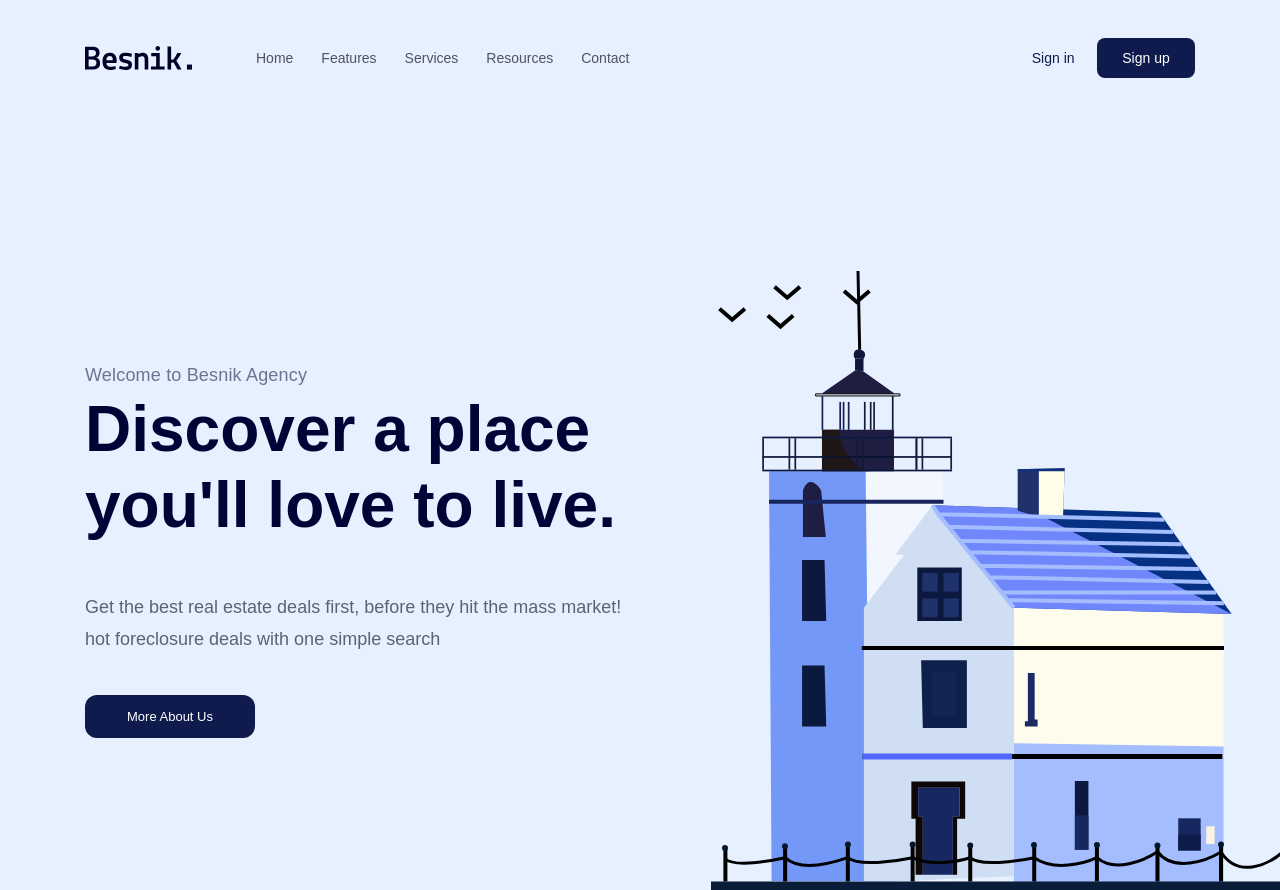
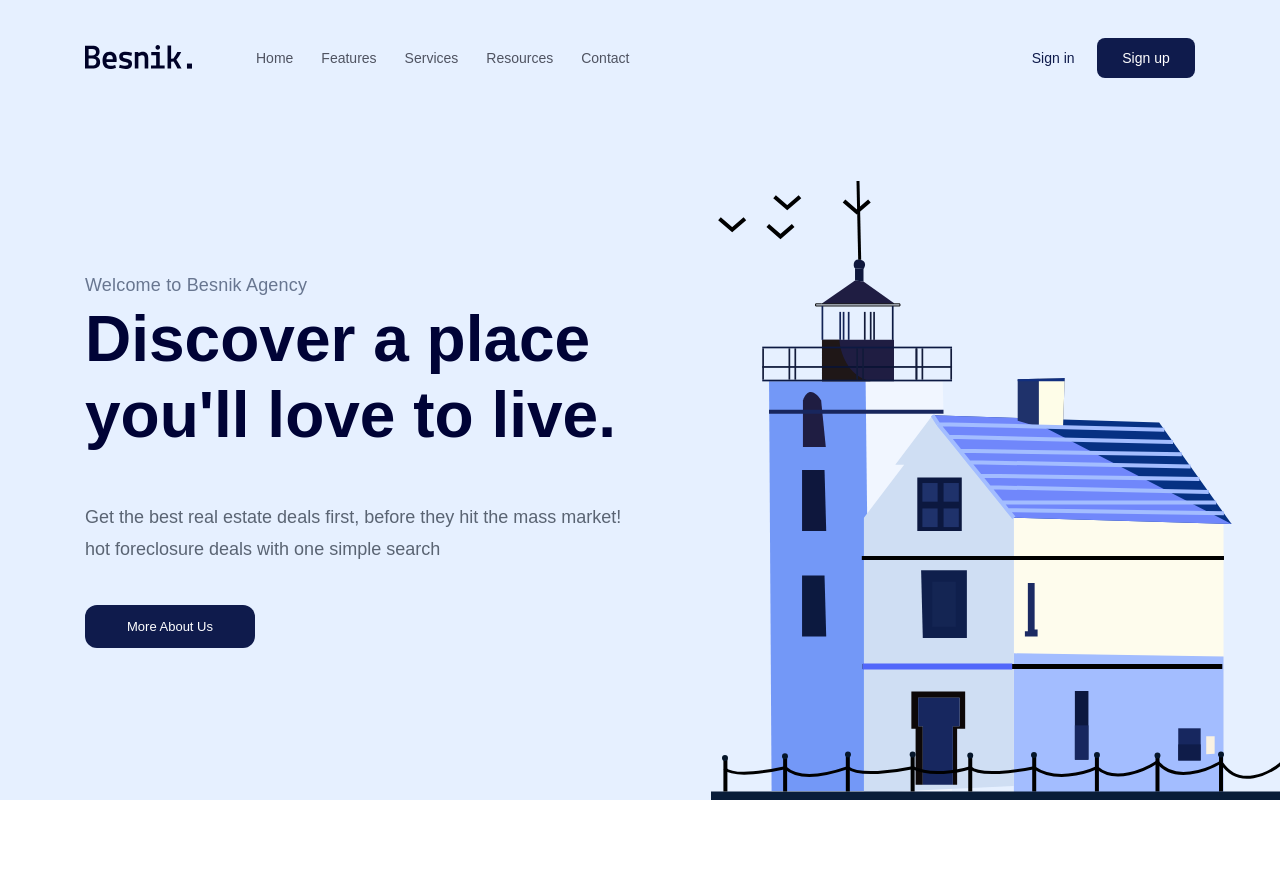
Before and after one commit to duongtx1604/html-css-project-01, a plain HTML site: page index.html in a window 1280 px wide. Shown: the top 890 px of the page. Drawn offline with Linux system fonts and the light colour scheme.

Commit message:
Fix bug logo

```diff
--- a/asssets/css/styles.css
+++ b/asssets/css/styles.css
@@ -51,7 +51,7 @@ a {
 
 .hero-warp {
     background: #e6f0ff;
-    height: 100vh;
+    height: calc(100vh - 90px);
     position: relative;
     display: flex;
     flex-direction: column;
@@ -102,7 +102,7 @@ a {
 }
 
 .hero {
-    padding-top: 130px;
+    padding-top: 40px;
 }
 
 .hero .info {
--- a/index.html
+++ b/index.html
@@ -22,7 +22,9 @@
                     <!-- Nav bar -->
                     <nav class="navbar">
                         <!-- logo -->
-                        <img src="./asssets/img/logo.svg" alt="Besnik." />
+                        <a href="#!">
+                            <img src="./asssets/img/logo.svg" alt="Besnik." />
+                        </a>
                         <!-- Navigation -->
                         <ul>
                             <li><a href="#!">Home</a></li>
```
